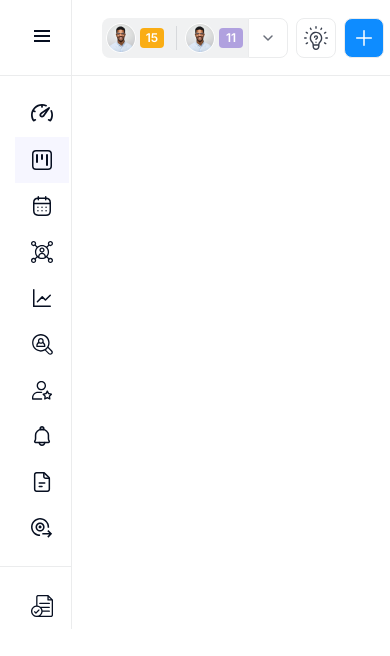
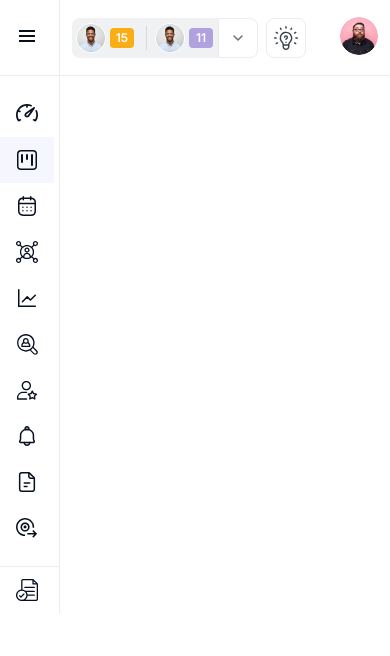
Before and after one commit to Umer-Aziz/zaancorp, a Next.js app: page / in a window 390 px wide. Shown: the top 656 px of the page. Built offline with nearby package versions, Linux system fonts and the light colour scheme.

Commit message:
header responsive

```diff
--- a/components/Header.js
+++ b/components/Header.js
@@ -44,9 +44,24 @@ const Header = () => {
                     <img src="/icons/search.svg" alt="search icon" />
                     <input className={style.searchInput} type="text" placeholder='Search' />
                    </div>
+                   {/* Icon Divider  */}
+                   <div className={`${style.IconGroup} ${style.hidden}`}>
+                   <div className={style.IconWrapper}>
+                    <img src="/icons/annoucement.svg" alt="icon" />
+                    </div>
+                   <div className={style.IconWrapper}>
+                    <img src="/icons/calendar.svg" alt="icon" />
+                    </div>
+                   <div className={`${style.IconWrapper}`}>
+                    <img src="/icons/chat-with-alert.svg" alt="icon" />
+                    </div>
+                    <div className={style.hiddenMobile}>
+                    <img className={style.userProfilePic} src="/images/user2.png" alt="icon" />
+                    </div>
+                   </div>
                  </div>
                    {/* Icon Divider  */}
-                   <div className={style.IconGroup}>
+                   <div className={`${style.IconGroup} ${style.hiddenMobile}`}>
                    <div className={style.IconWrapper}>
                     <img src="/icons/annoucement.svg" alt="icon" />
                     </div>
@@ -61,6 +76,11 @@ const Header = () => {
                     </div>
                    </div>
 
+                    {/* Mobile design div */}
+                   <div className={`${style.flexMobile} ${style.hidden}`}>
+                    <img className={style.userProfilePic} src="/images/user2.png" alt="icon" />
+                    </div>
+
             </div>
         </header>
     </>
--- a/styles/header.module.css
+++ b/styles/header.module.css
@@ -83,8 +83,16 @@ padding: 0 30px;
     place-content: center;
     cursor: pointer;
 }
+.IconWrapper:hover{
+    background-color: var(--bg-gray-sidebar);
+    transition: all 0.2s ease-in-out;
+}
 .plusBgColor{
     background-color: var(--blue);
+}
+.plusBgColor:hover{
+    background-color: var(--blue);
+    opacity: 0.8 !important;
 }
 .searchBar{
     display: flex;
@@ -110,5 +118,38 @@ padding: 0 30px;
     width: 38px;
     height: 38px;
     border-radius: 50%;
-    flex: 3;
 }
+
+/* mobile responsive  */
+
+@media screen and (max-width:767px){
+    .headerContainer{
+        padding: 0 12px;
+        width: 100%;
+        overflow-x: scroll;
+    }
+    .headerDiv{
+        width: 242px;
+        overflow-x: scroll;
+    }
+    .searchInput{
+        width: 160px;
+    }
+
+    .hiddenMobile{
+        display: none;
+    }
+    .blockMobile{
+        display: block;
+    }
+    .flexMobile{
+        display: flex;
+    }
+
+}
+
+@media screen and (min-width:768px){
+    .hidden {
+        display: none;
+    }
+}
--- a/styles/sidebar.module.css
+++ b/styles/sidebar.module.css
@@ -81,3 +81,20 @@
 .companyItem{
     padding:16px 15px 0 15px;
 }
+
+/* mobile responsive  */
+
+@media screen and (max-width:767px){
+    .CloseSidebarContainer{
+      width: 60px;
+    }
+    .logoContainer{
+        padding: 0 15px 0 15px;
+    }
+    .menuContainer{
+        padding: 15px 0 15px 0;
+    }
+    .companyItem{
+        padding: 0;
+    }
+}
```
Also changed, not shown: styles/globals.css (line endings or trailing spaces).
